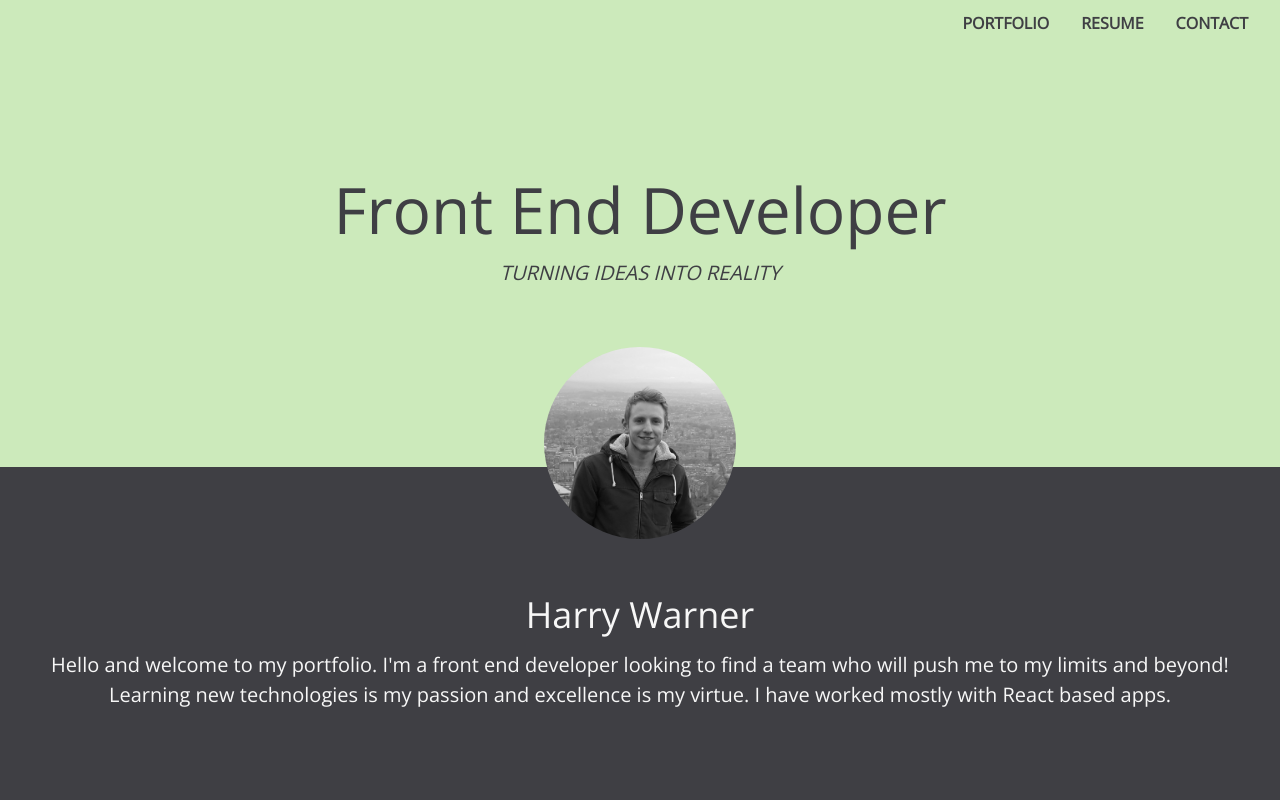
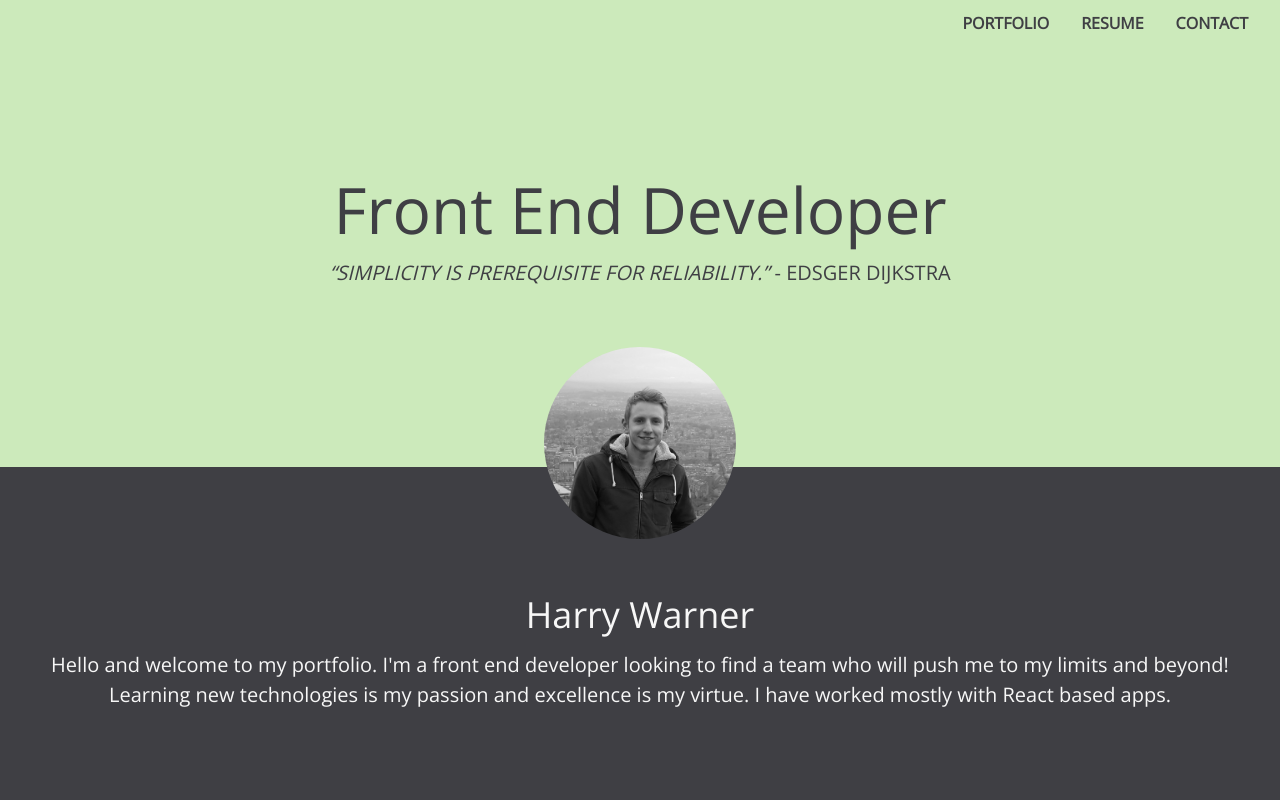
Before and after one commit to Harry-Warner/Portfolio, a Next.js app: page / in a window 1280 px wide. Shown: the top 800 px of the page. Built offline with nearby package versions, Linux system fonts and the light colour scheme.

Commit message:
added cv pdf into resume

```diff
--- a/components/resume.js
+++ b/components/resume.js
@@ -1,9 +1,12 @@
-import React, { useCallback, useContext } from "react";
+import React, { useCallback, useContext, useState } from "react";
 import { func } from "prop-types";
 import ResHeightContext from "../lib/resHeightContext";
 
 const Resume = () => {
+  const [open, setOpen] = useState(false);
+
   const { resHeight, setResHeight } = useContext(ResHeightContext);
+
   const measuredRef = useCallback((node) => {
     if (node !== null) {
       setResHeight(node.getBoundingClientRect().height);
@@ -21,7 +24,12 @@ const Resume = () => {
       <h1 className="text-4xl text-center text-cream pb-10">Resume</h1>
       <div className="flex flex-col md:flex-row w-full justify-around items-center">
         <div className="px-3 md:px-0 mx-auto w-full md:w-5/12 flex flex-col text-center text-cream">
-          <div className="md:hidden mx-auto w-11/12 md:w-4/12 h-100 bg-skin" />
+          <iframe
+            width="100%"
+            src="/cv.pdf"
+            alt="CV"
+            className="md:hidden mx-auto h-100"
+          />
           <h1 className="my-4 md:mt-0 text-2xl">About Me</h1>
           <p className="mb-4 md:mb-4 text-base">
             I graduated with a first class BSc in Mathematics with Statistics. I
@@ -42,7 +50,15 @@ const Resume = () => {
             CV to find out more!
           </p>
         </div>
-        <div className="hidden mx-auto md:block w-4/12 h-100 bg-skin" />
+        <iframe
+          width="30%"
+          src="/cv.pdf"
+          alt="CV"
+          className="hidden mx-auto md:block h-100"
+        >
+          This browser does not support PDFs. Please download the PDF to view
+          it: Download PDF
+        </iframe>
       </div>
     </section>
   );
--- a/pages/index.js
+++ b/pages/index.js
@@ -41,8 +41,9 @@ const Index = () => {
               <h1 className="font-sans text-center text-dark text-4xl md:text-6xl">
                 Front End Developer
               </h1>
-              <h3 className="pb-10 md:pb-0 font-sans text-center text-dark italic text-base md:text-xl uppercase">
-                Turning ideas into reality
+              <h3 className="pb-10 md:pb-0 font-sans text-center text-dark text-base md:text-xl uppercase">
+                <em>“Simplicity is prerequisite for reliability.” </em> - Edsger
+                Dijkstra
               </h3>
             </div>
             <div className="relative w-full h-5/12 bg-dark flex flex-col justify-center items-center">
```
Also changed, not shown: 1 other file (tests, documents, lock files or other folders).
